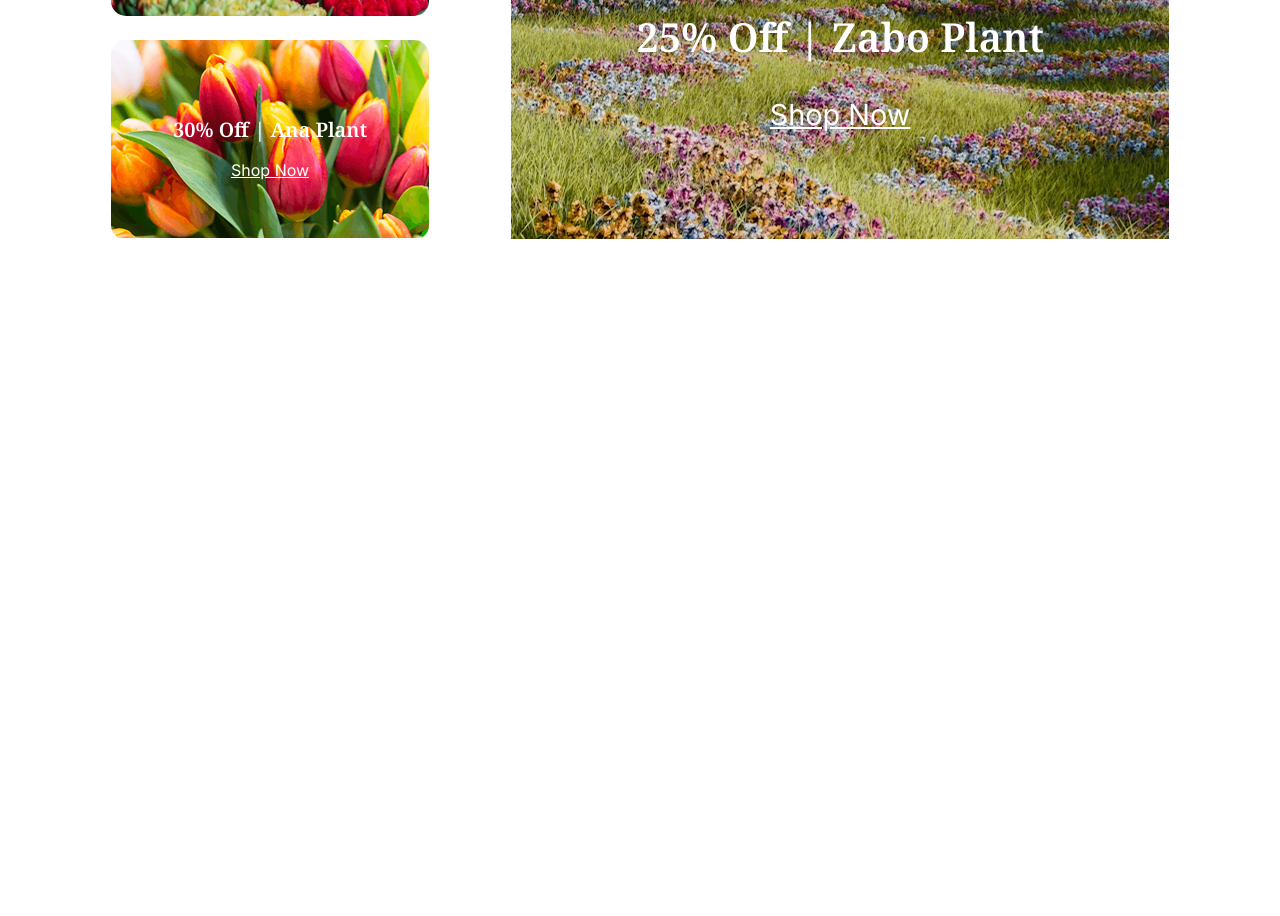
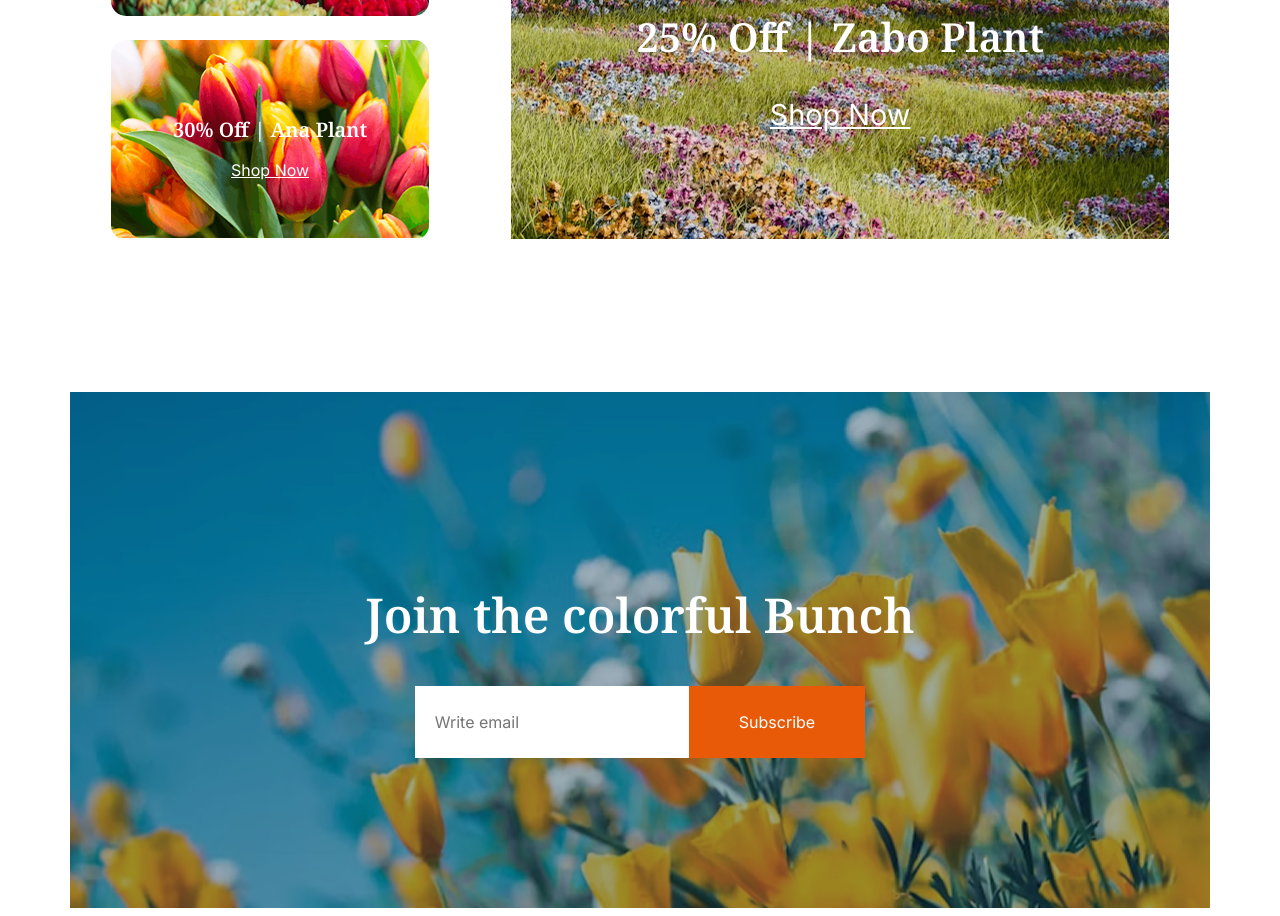
Before and after one commit to utpalsharma630/A02-Flowers-responsive, a plain HTML site: page index.html in a window 1280 px wide. Shown: the part 3204-4120 px from the top of the page. Before the commit the page ends 3504 px from the top, so only its background shows below. Drawn offline with Linux system fonts and the light colour scheme.

Commit message:
added by colorful bunch design

```diff
--- a/index.html
+++ b/index.html
@@ -151,6 +151,13 @@
                 <a href="">Shop Now</a>
             </div>
         </section>
+        <section class="bunch">
+            <h2>Join the colorful Bunch</h2>
+            <div class="bunch-input">
+                <input class="input-type" type="text" placeholder="Write email">
+                <input class="subscribe-btn" type="submit" value="Subscribe">
+            </div>
+        </section>
     </main>
     <footer>
 
--- a/style.css
+++ b/style.css
@@ -216,9 +216,49 @@ main{
     font-size: 1.8rem;
     font-weight: 400;
 }
+/* colorful bunch design  */
+.bunch{
+    text-align: center;
+    background-image: url(assets/news-letter-bg.png);
+    padding: 150px 10px;
+    background-repeat: no-repeat;
+    display: flex;
+    flex-direction: column;
+}
+.bunch-input{
+    display: flex;
+    flex-direction: row;
+    justify-content: center;
 
 
 
+}
+.bunch h2{
+    color: rgba(255, 255, 255, 1);
+    font-family: "Noto Serif";
+    font-size: 3rem;
+    font-weight: 600;
+}
+.bunch input{
+    font-family: "Inter";
+    font-size: 1rem;
+    font-weight: 400;
+
+}
+.input-type{
+    color: rgba(0, 0, 0, 0.5);
+    padding: 26px 20px;
+    border: none;
+
+
+}
+.subscribe-btn{
+    color: rgba(255, 255, 255, 1);
+    padding: 26px 50px;
+    background: rgba(233, 90, 8, 1);
+    border: none;
+    cursor: pointer;
+}
 
 
 
@@ -252,10 +292,13 @@ main{
         grid-template-columns: repeat(2,1fr);
 
     }
-    .flower-and-plants, .discount{
+    .flower-and-plants, .discount, .bunch-input{
         flex-direction: column;
     }
-
+    .bunch{
+        padding: 90px 10px;
+        align-items: center;
+    }
     .discount-1{
 
         margin-bottom: 15px;
@@ -276,6 +319,7 @@ main{
     .discount-one, .discount-two{
         background-size: 100%;
     }
+
 }
 
 /* medium device responsive design */
```
